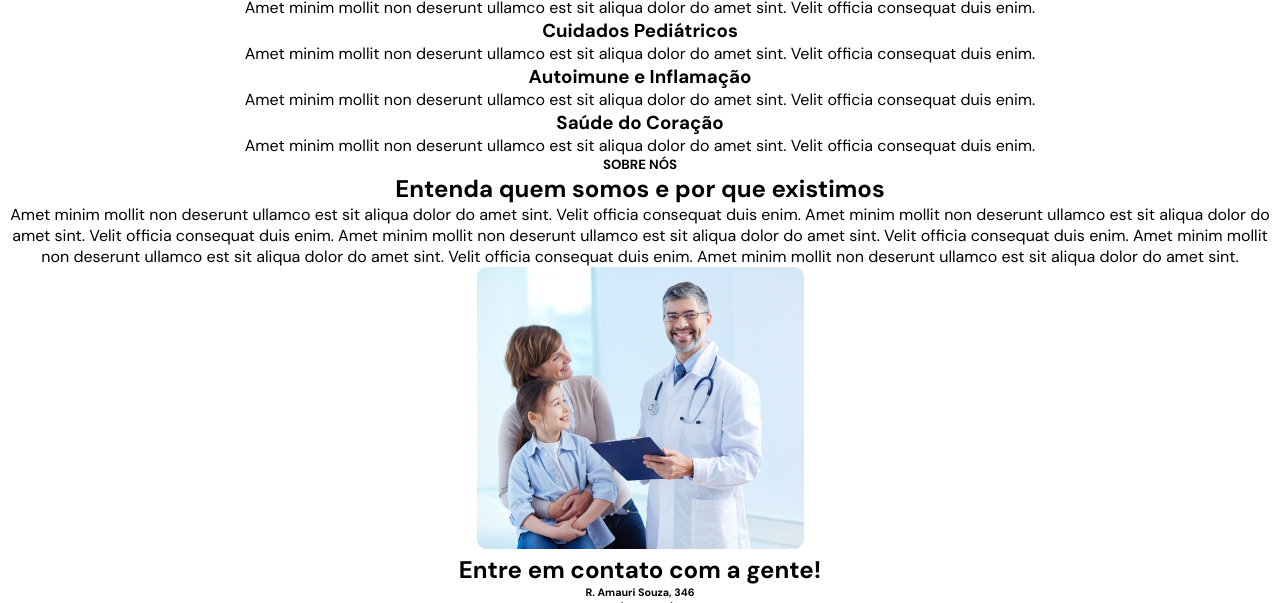
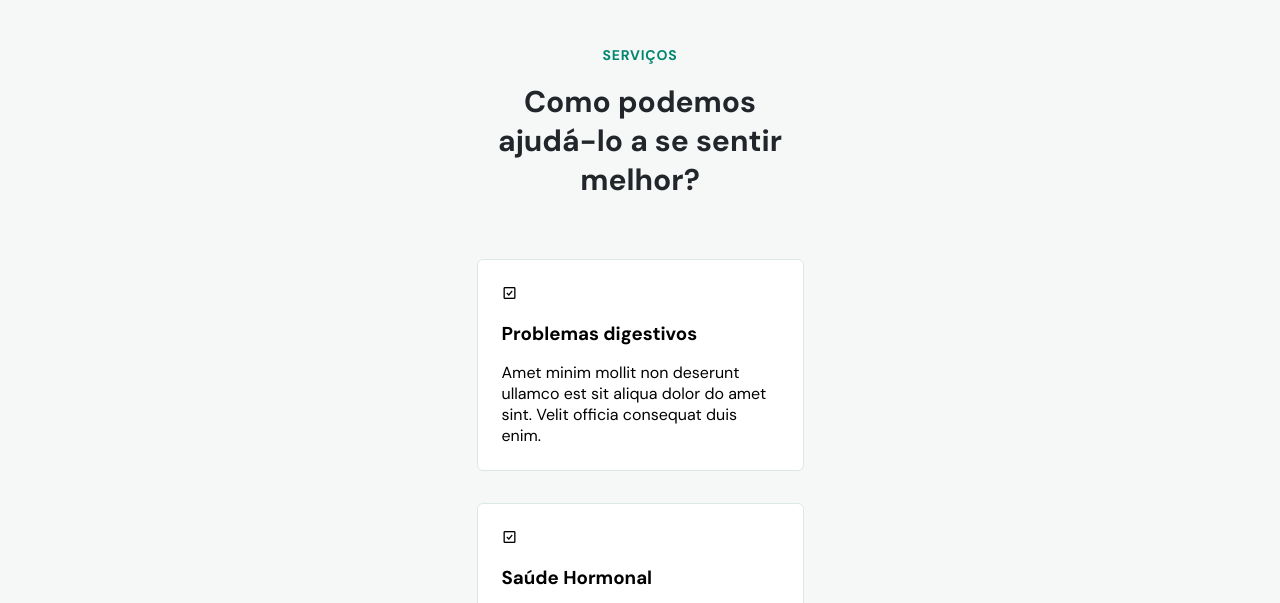
Before and after one commit to WellingtonSilva12/NLW, a plain HTML site: page index.html in a window 1280 px wide. Shown: the part 1459-2062 px from the top of the page. Drawn offline with nearby package versions, Linux system fonts and the light colour scheme.

Commit message:
DoctoCare

```diff
--- a/index.html
+++ b/index.html
@@ -14,7 +14,7 @@
   <body onscroll="onScroll()" class="">
     <nav id="navigation" class="">
       <div class="wrapper">
-        <a class="logo" href="#">
+        <a class="logo" href="#home">
           <svg
             width="133"
             height="18"
@@ -64,11 +64,11 @@
             />
           </svg>
         </a>
-        <div class="menu">
+        <div id="home" class="menu">
           <ul>
-            <li><a href="#">Home</a></li>
-            <li><a href="#">Serviços</a></li>
-            <li><a href="#">Sobre</a></li>
+            <li><a onclick="closeMenu()" href="#home">Home</a></li>
+            <li><a onclick="closeMenu()" href="#services">Serviços</a></li>
+            <li><a onclick="closeMenu()" href="#">Sobre</a></li>
           </ul>
 
           <a class="button" href="#">Agende sua consulta</a>
@@ -163,44 +163,69 @@
       </div>
     </header>
 
-    <h5>SERVIÇOS</h5>
+    <section id="services">
+      <div class="wrapper">
+        <header>
+          <h4>Serviços</h4>
           <h2>Como podemos ajudá-lo a se sentir melhor?</h2>
-
+        </header>
+        <div class="cards">
+          <div class="card">
+            <i class="bx bx-check-square"></i>
             <h3>Problemas digestivos</h3>
             <p>
-      Amet minim mollit non deserunt ullamco est sit aliqua dolor do amet sint.
-      Velit officia consequat duis enim.
+              Amet minim mollit non deserunt ullamco est sit aliqua dolor do
+              amet sint. Velit officia consequat duis enim.
             </p>
+          </div>
 
+          <div class="card">
+            <i class="bx bx-check-square"></i>
             <h3>Saúde Hormonal</h3>
             <p>
-      Amet minim mollit non deserunt ullamco est sit aliqua dolor do amet sint.
-      Velit officia consequat duis enim.
+              Amet minim mollit non deserunt ullamco est sit aliqua dolor do
+              amet sint. Velit officia consequat duis enim.
             </p>
+          </div>
 
+          <div class="card">
+            <i class="bx bx-check-square"></i>
             <h3>Bem-estar mental</h3>
             <p>
-      Amet minim mollit non deserunt ullamco est sit aliqua dolor do amet sint.
-      Velit officia consequat duis enim.
+              Amet minim mollit non deserunt ullamco est sit aliqua dolor do
+              amet sint. Velit officia consequat duis enim.
             </p>
+          </div>
 
+          <div class="card">
+            <i class="bx bx-check-square"></i>
             <h3>Cuidados Pediátricos</h3>
             <p>
-      Amet minim mollit non deserunt ullamco est sit aliqua dolor do amet sint.
-      Velit officia consequat duis enim.
+              Amet minim mollit non deserunt ullamco est sit aliqua dolor do
+              amet sint. Velit officia consequat duis enim.
             </p>
+          </div>
 
+          <div class="card">
+            <i class="bx bx-check-square"></i>
             <h3>Autoimune e Inflamação</h3>
             <p>
-      Amet minim mollit non deserunt ullamco est sit aliqua dolor do amet sint.
-      Velit officia consequat duis enim.
+              Amet minim mollit non deserunt ullamco est sit aliqua dolor do
+              amet sint. Velit officia consequat duis enim.
             </p>
+          </div>
 
+          <div class="card">
+            <i class="bx bx-check-square"></i>
             <h3>Saúde do Coração</h3>
             <p>
-      Amet minim mollit non deserunt ullamco est sit aliqua dolor do amet sint.
-      Velit officia consequat duis enim.
+              Amet minim mollit non deserunt ullamco est sit aliqua dolor do
+              amet sint. Velit officia consequat duis enim.
             </p>
+          </div>
+        </div>
+      </div>
+    </section>
 
     <h5>SOBRE NÓS</h5>
     <h2>Entenda quem somos e por que existimos</h2>
--- a/style.css
+++ b/style.css
@@ -6,7 +6,8 @@
   --paragraph-color: #484f56;
 
   --brand-beige: #fffaf0;
-  --brand-light: hsl(148, 23%, 89%);
+  --brand-light: #dce9e3;
+  --bg-light: #f6f8f8;
 
   font-size: 62.5%; /*1rem = 10px */
 
@@ -19,6 +20,10 @@
   box-sizing: border-box;
   font-family: 'DM Sans', sans-serif;
 }
+html {
+  scroll-behavior: smooth;
+}
+
 html,
 body {
   width: 100%;
@@ -28,10 +33,15 @@ body {
   font-size: 1.6rem;
   text-align: center;
   overflow: overlay;
+  background-color: var(--bg-light);
 }
 
 ul {
   list-style: none;
+}
+
+section {
+  padding-block: 10rem;
 }
 /* HEADER */
 
@@ -259,3 +269,46 @@ body.menu-expanded .logo path {
 body.menu-expanded button path {
   stroke: #fff;
 }
+
+/*=== SERVICES ============= */
+
+#services header h4 {
+  font-size: 1.4rem;
+  line-height: 150%;
+  text-transform: uppercase;
+  letter-spacing: 0.08rem;
+
+  color: var(--primary-color);
+
+  margin-bottom: 1.6rem;
+}
+
+#services .cards {
+  display: flex;
+  flex-direction: column;
+  gap: 3.2rem;
+}
+
+#services header h2 {
+  font-size: 3rem;
+  line-height: 3.9rem;
+
+  color: var(--headline-color);
+
+  margin-bottom: 6rem;
+}
+
+#services .card {
+  padding: 2.4rem;
+  text-align: left;
+
+  background-color: #fff;
+
+  border: 1px solid var(--brand-light);
+
+  border-radius: 0.6rem;
+}
+
+#services .card h3 {
+  margin-block: 1.6rem;
+}
```
Lines whose indentation alone changed are shown as unchanged.
